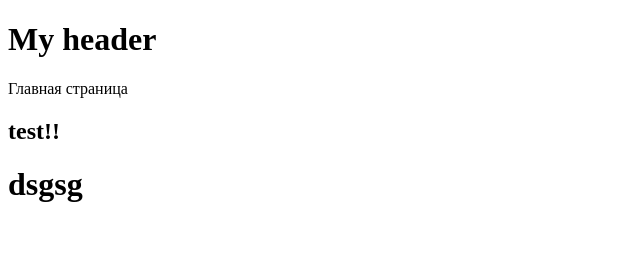
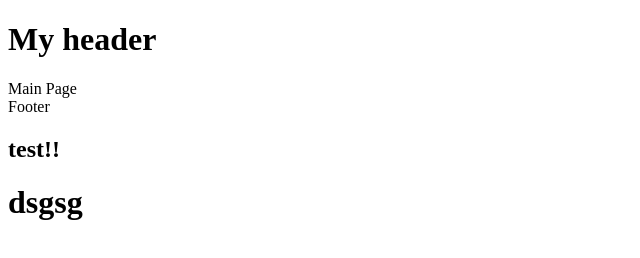
Before and after one commit to AlexeyKharitonov/test-git, a plain HTML site: page index.html in a window 1280 px wide. Shown: the whole page, without its empty margins (0-640 px from the left). Drawn offline with Linux system fonts and the light colour scheme.

Commit message:
main changes in feature/user-access

```diff
--- a/index.html
+++ b/index.html
@@ -12,9 +12,14 @@
     </header>
     <main>
         <span>
-            Главная страница
+            Main Page
         </span>
     </main>
+    <footer>
+        <span>
+            Footer
+        </span>
+    </footer>
     <h2>test!!</h2>
     <h1>dsgsg</h1>
     <script src="index.js"></script>
--- a/index.js
+++ b/index.js
@@ -1 +1,8 @@
 qconsole.error('error');
+
+const age = 20;
+if (age >= 18) {
+	console.log('Вы совершеннолетний');
+} else {
+	console.log('Вы не совершеннолетний');
+}
```
